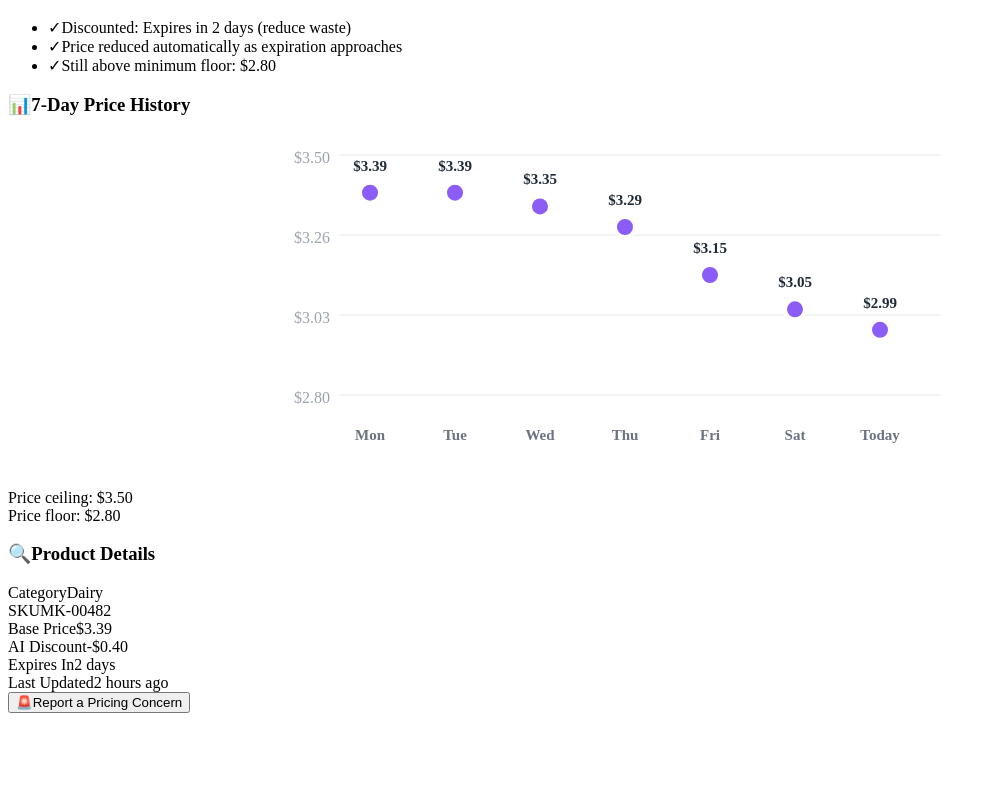
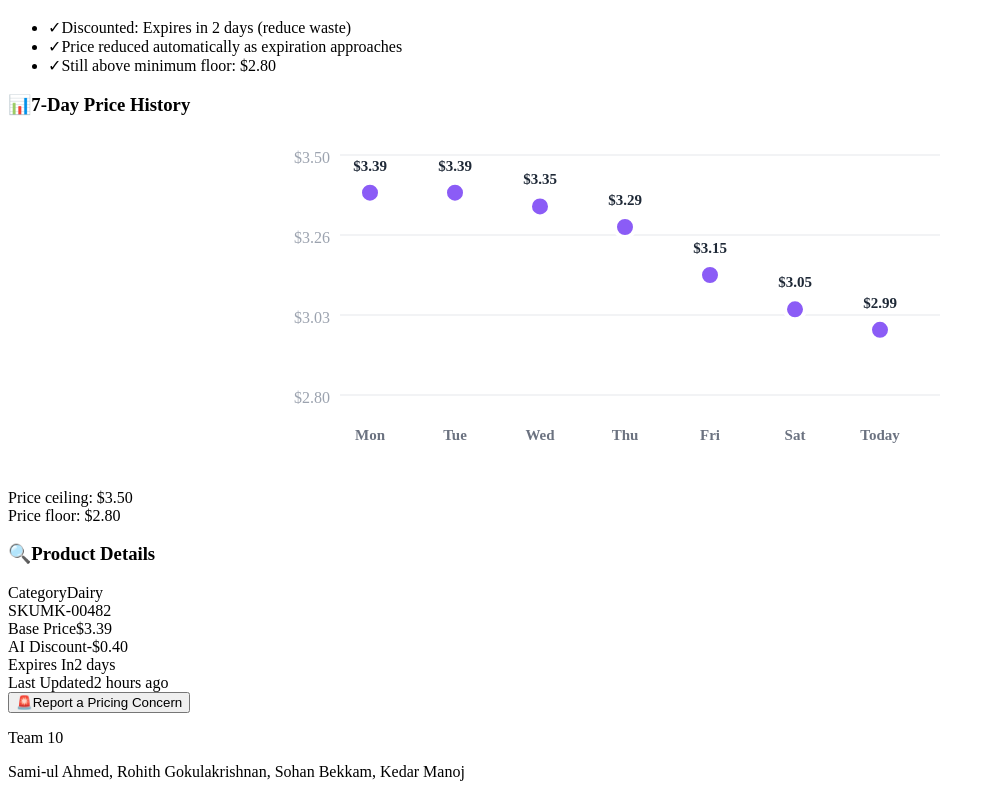
Before and after one commit to Sami-ul/Leeds-Business-Ethics-Case-Competition, a Next.js app: page /demo in a window 1280 px wide. Shown: the part 408-1205 px from the top of the page, without its empty margins (0-995 px from the left). Before the commit the page ends 1129 px from the top, so only its background shows below. Built offline with nearby package versions, Linux system fonts and the light colour scheme.

Commit message:
add team 10

```diff
--- a/src/app/demo/page.tsx
+++ b/src/app/demo/page.tsx
@@ -287,6 +287,17 @@ export default function DemoPage() {
           <span>🚨</span>
           Report a Pricing Concern
         </motion.button>
+
+        {/* Team Info */}
+        <motion.div
+          className="mt-6 text-center"
+          initial={{ opacity: 0 }}
+          animate={{ opacity: 1 }}
+          transition={{ delay: 0.9 }}
+        >
+          <p className="text-sm font-semibold text-gray-900">Team 10</p>
+          <p className="text-xs text-gray-500">Sami-ul Ahmed, Rohith Gokulakrishnan, Sohan Bekkam, Kedar Manoj</p>
+        </motion.div>
       </div>
 
       {/* Report Modal */}
```
Also changed, not shown: src/app/LeedsScrollDeck.tsx (+10 -4 lines).
